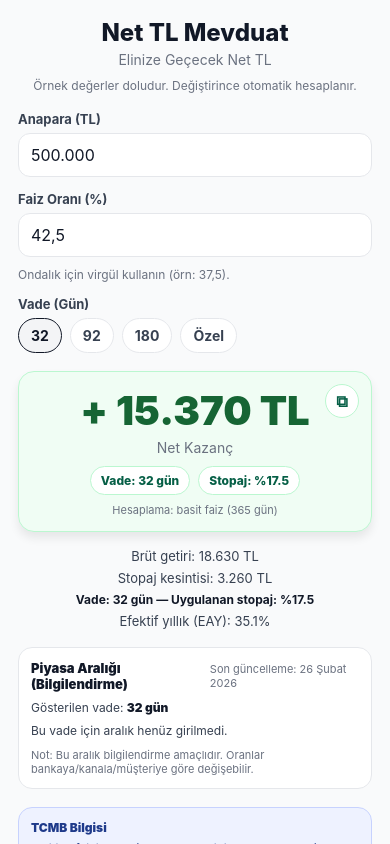
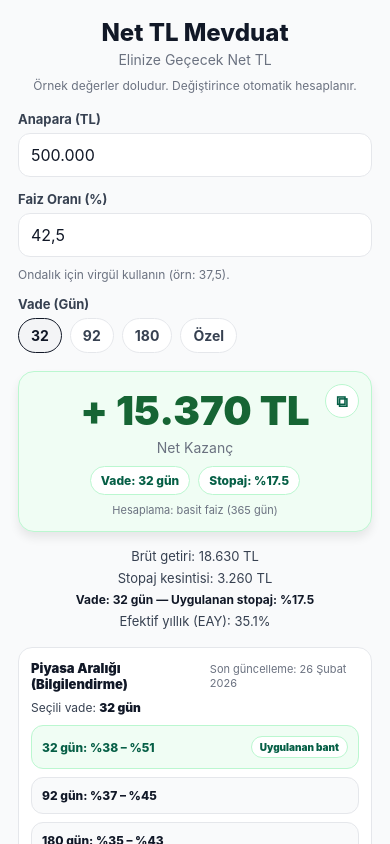
Before and after one commit to altaratinc-ops/net-tl-mevduat, a React Native app: screen / in a window 390 px wide. Built offline with nearby package versions, Linux system fonts and the light colour scheme.

Commit message:
update market ranges 26 feb 2026

```diff
--- a/App.tsx
+++ b/App.tsx
@@ -35,11 +35,12 @@ const DEFAULT_RATE = 42.5;
 const DEFAULT_DAYS = 32;
 
 // ✅ PİYASA ARALIĞI — MANUEL (bankasız, düşük risk)
+// Kullanıcının verdiği aralıklar (26 Şubat 2026)
 const MARKET_RANGES_LAST_UPDATED = "26 Şubat 2026";
-const MARKET_RANGES: Array<{ days: 32 | 92 | 180; min: number; max: number; note?: string }> = [
-  { days: 32, min: 0, max: 0, note: "Henüz girilmedi" },
-  { days: 92, min: 0, max: 0, note: "Henüz girilmedi" },
-  { days: 180, min: 0, max: 0, note: "Henüz girilmedi" },
+const MARKET_RANGES: Array<{ days: 32 | 92 | 180; min: number; max: number }> = [
+  { days: 32, min: 38, max: 51 },
+  { days: 92, min: 37, max: 45 },
+  { days: 180, min: 35, max: 43 },
 ];
 
 function clampNonNegative(n: number): number {
@@ -152,9 +153,18 @@ async function copyToClipboard(text: string) {
 }
 
 function fmtPctTR(n: number) {
-  const s = n.toFixed(2);
-  const trimmed = s.replace(/0+$/g, "").replace(/\.$/g, "");
-  return trimmed.replace(".", ",");
+  // 38 -> "38" / 42.5 -> "42,5"
+  const s = Number.isFinite(n) ? n.toString() : "0";
+  return s.includes(".") ? s.replace(".", ",") : s;
+}
+
+// ✅ Kullanıcının girdiği gün sayısına göre “hangi aralık bandı” uygulanacak?
+function getMarketBucket(days: number): 32 | 92 | 180 | null {
+  const d = Math.max(1, Math.floor(clampNonNegative(days)));
+  if (d <= 32) return 32;
+  if (d <= 92) return 92;
+  if (d <= 180) return 180;
+  return null; // 180+
 }
 
 export default function App() {
@@ -223,26 +233,7 @@ export default function App() {
     setTimeout(() => setCopied(false), 1000);
   }
 
-  // Piyasa aralığı yalnız 32/92/180 için
-  const selectedFixedDays = useMemo(() => {
-    if (selectedDays === 32 || selectedDays === 92 || selectedDays === 180) return selectedDays;
-    const d = daysValue || DEFAULT_DAYS;
-    const options: Array<32 | 92 | 180> = [32, 92, 180];
-    let best: 32 | 92 | 180 = 32;
-    let bestDiff = Infinity;
-    for (const o of options) {
-      const diff = Math.abs(o - d);
-      if (diff < bestDiff) {
-        bestDiff = diff;
-        best = o;
-      }
-    }
-    return best;
-  }, [selectedDays, daysValue]);
-
-  const marketRangeForSelectedDays = useMemo(() => {
-    return MARKET_RANGES.find((x) => x.days === selectedFixedDays) ?? null;
-  }, [selectedFixedDays]);
+  const marketBucket = useMemo(() => getMarketBucket(daysValue || DEFAULT_DAYS), [daysValue]);
 
   return (
     <SafeAreaView style={styles.safe}>
@@ -319,7 +310,7 @@ export default function App() {
                   value={customDaysText}
                   onChangeText={(t) => setCustomDaysText(digitsOnly(t))}
                   keyboardType="numeric"
-                  placeholder="Gün girin (ör. 400)"
+                  placeholder="Gün girin (ör. 35 / 400)"
                   style={[styles.input, { marginTop: 10 }, focus.days && styles.inputFocus]}
                   onFocus={() => setFocus((p) => ({ ...p, days: true }))}
                   onBlur={() => setFocus((p) => ({ ...p, days: false }))}
@@ -374,7 +365,7 @@ export default function App() {
             <Text style={styles.breakRow}>Efektif yıllık (EAY): {result.eay.toFixed(1)}%</Text>
           </View>
 
-          {/* PİYASA ARALIĞI */}
+          {/* PİYASA ARALIĞI (HEPSİ HER ZAMAN GÖRÜNÜR) */}
           <View style={styles.sectionCard}>
             <View style={styles.sectionHeaderRow}>
               <Text style={styles.sectionTitle}>Piyasa Aralığı (Bilgilendirme)</Text>
@@ -382,28 +373,35 @@ export default function App() {
             </View>
 
             <Text style={styles.sectionDesc}>
-              Gösterilen vade: <Text style={styles.bold}>{selectedFixedDays} gün</Text>
+              Seçili vade: <Text style={styles.bold}>{daysValue || DEFAULT_DAYS} gün</Text>
             </Text>
 
-            {marketRangeForSelectedDays && marketRangeForSelectedDays.min > 0 ? (
-              <View style={styles.rangeBox}>
-                <Text style={styles.rangeText}>
-                  Genel aralık:{" "}
-                  <Text style={styles.rangeStrong}>
-                    %{fmtPctTR(marketRangeForSelectedDays.min)} – %{fmtPctTR(marketRangeForSelectedDays.max)}
-                  </Text>
-                </Text>
-                {marketRangeForSelectedDays.note ? (
-                  <Text style={styles.sectionTiny}>{marketRangeForSelectedDays.note}</Text>
-                ) : null}
-              </View>
+            <View style={{ marginTop: 10, gap: 8 }}>
+              {MARKET_RANGES.map((r) => {
+                const active = marketBucket === r.days;
+                return (
+                  <View key={r.days} style={[styles.rangeLine, active && styles.rangeLineActive]}>
+                    <Text style={[styles.rangeLineText, active && styles.rangeLineTextActive]}>
+                      {r.days} gün: %{fmtPctTR(r.min)} – %{fmtPctTR(r.max)}
+                    </Text>
+                    {active ? <Text style={styles.appliesBadge}>Uygulanan bant</Text> : null}
+                  </View>
+                );
+              })}
+            </View>
+
+            {marketBucket === null ? (
+              <Text style={styles.sectionTiny}>
+                180 gün üzeri vadelerde oranlar; banka, kampanya ve müşteriye göre çok daha değişken olabilir. Bu yüzden bu
+                aracı “sabit piyasa aralığı” yerine, sizin girdiğiniz faiz oranı ile net getiri hesabı için kullanmanız
+                daha sağlıklıdır.
+              </Text>
             ) : (
-              <Text style={styles.sectionDesc}>Bu vade için aralık henüz girilmedi.</Text>
+              <Text style={styles.sectionTiny}>
+                Not: Bu aralık bilgilendirme amaçlıdır. Hesaplama ekranındaki sonuçlar, sizin girdiğiniz faiz oranı üzerinden
+                yapılır.
+              </Text>
             )}
-
-            <Text style={styles.sectionTiny}>
-              Not: Bu aralık bilgilendirme amaçlıdır. Oranlar bankaya/kanala/müşteriye göre değişebilir.
-            </Text>
           </View>
 
           {/* TCMB */}
@@ -549,16 +547,35 @@ const styles = StyleSheet.create({
   sectionTiny: { marginTop: 10, fontSize: 11, color: "#6B7280" },
   bold: { fontWeight: "900", color: "#111827" },
 
-  rangeBox: {
-    marginTop: 10,
-    backgroundColor: "#F3F4F6",
-    borderRadius: 12,
-    padding: 10,
+  rangeLine: {
     borderWidth: 1,
     borderColor: "#E5E7EB",
+    backgroundColor: "#F9FAFB",
+    borderRadius: 12,
+    paddingVertical: 10,
+    paddingHorizontal: 10,
+    flexDirection: "row",
+    alignItems: "center",
+    justifyContent: "space-between",
+    gap: 8,
   },
-  rangeText: { fontSize: 12, color: "#111827" },
-  rangeStrong: { fontWeight: "900" },
+  rangeLineActive: {
+    borderColor: "#BBF7D0",
+    backgroundColor: "#F0FDF4",
+  },
+  rangeLineText: { fontSize: 12, color: "#111827", fontWeight: "800" },
+  rangeLineTextActive: { color: "#065F46" },
+  appliesBadge: {
+    fontSize: 10,
+    fontWeight: "900",
+    color: "#065F46",
+    backgroundColor: "#FFFFFF",
+    borderWidth: 1,
+    borderColor: "#BBF7D0",
+    paddingHorizontal: 8,
+    paddingVertical: 4,
+    borderRadius: 999,
+  },
 
   infoCard: {
     marginTop: 18,
```
